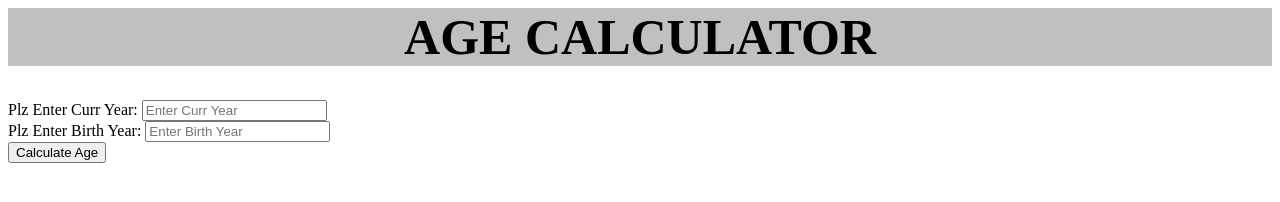
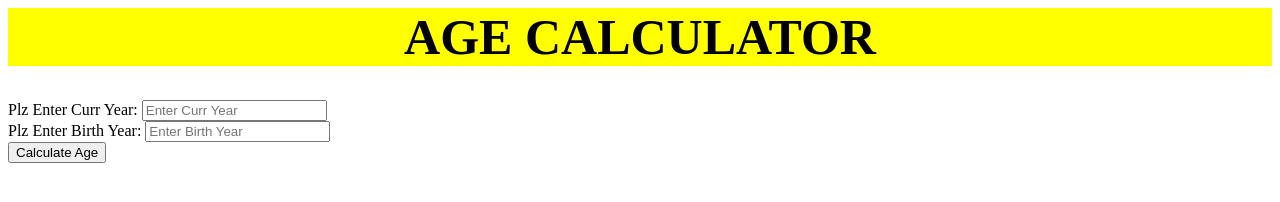
Before and after one commit to asaadjawed/AgeCalculator1, a plain HTML site: page index.html in a window 1280 px wide. Drawn offline with Linux system fonts and the light colour scheme.

Commit message:
Age Calculator Style sheet

```diff
--- a/index.css
+++ b/index.css
@@ -3,6 +3,6 @@
     text-align: center;
     font-weight: bold;
     text-shadow: red;
-    background-color: silver;
+    background-color: yellow;
     margin-top: 0%;
 }
```
